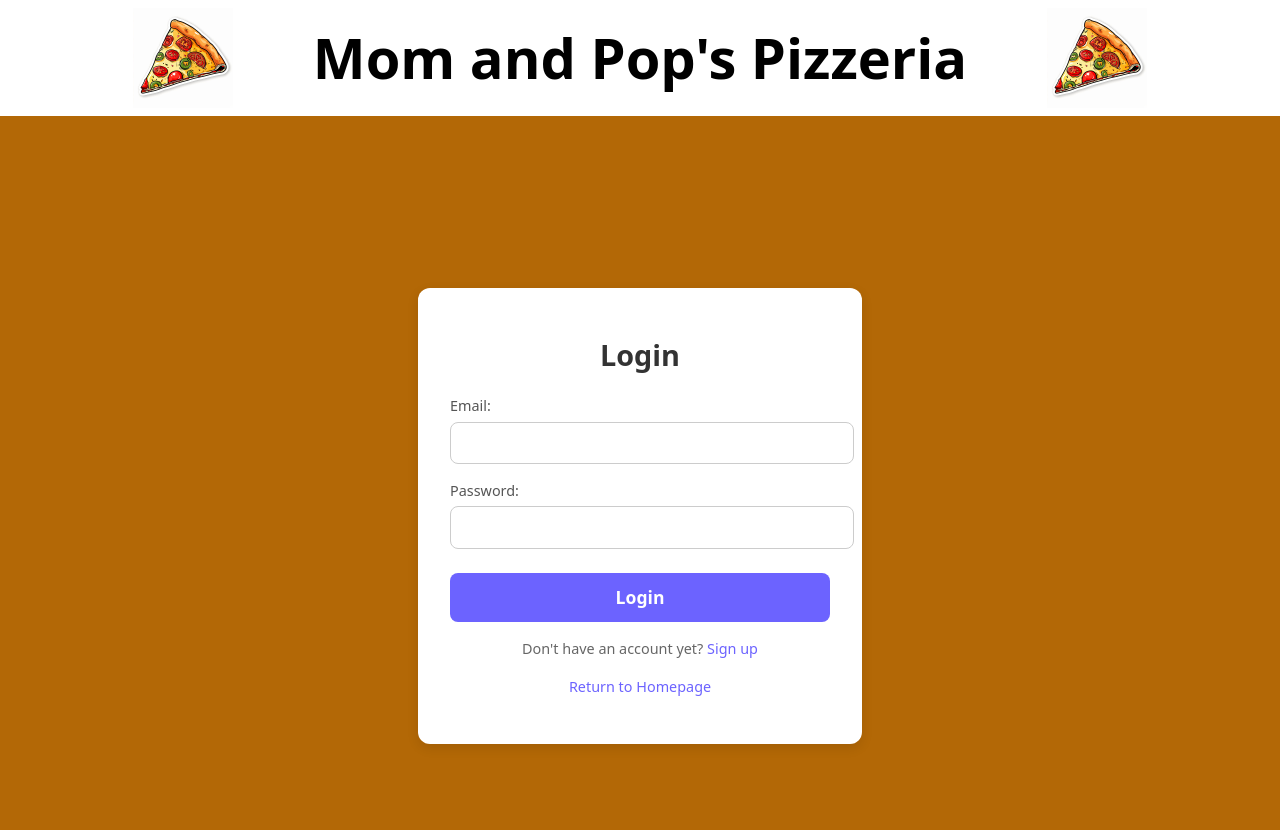
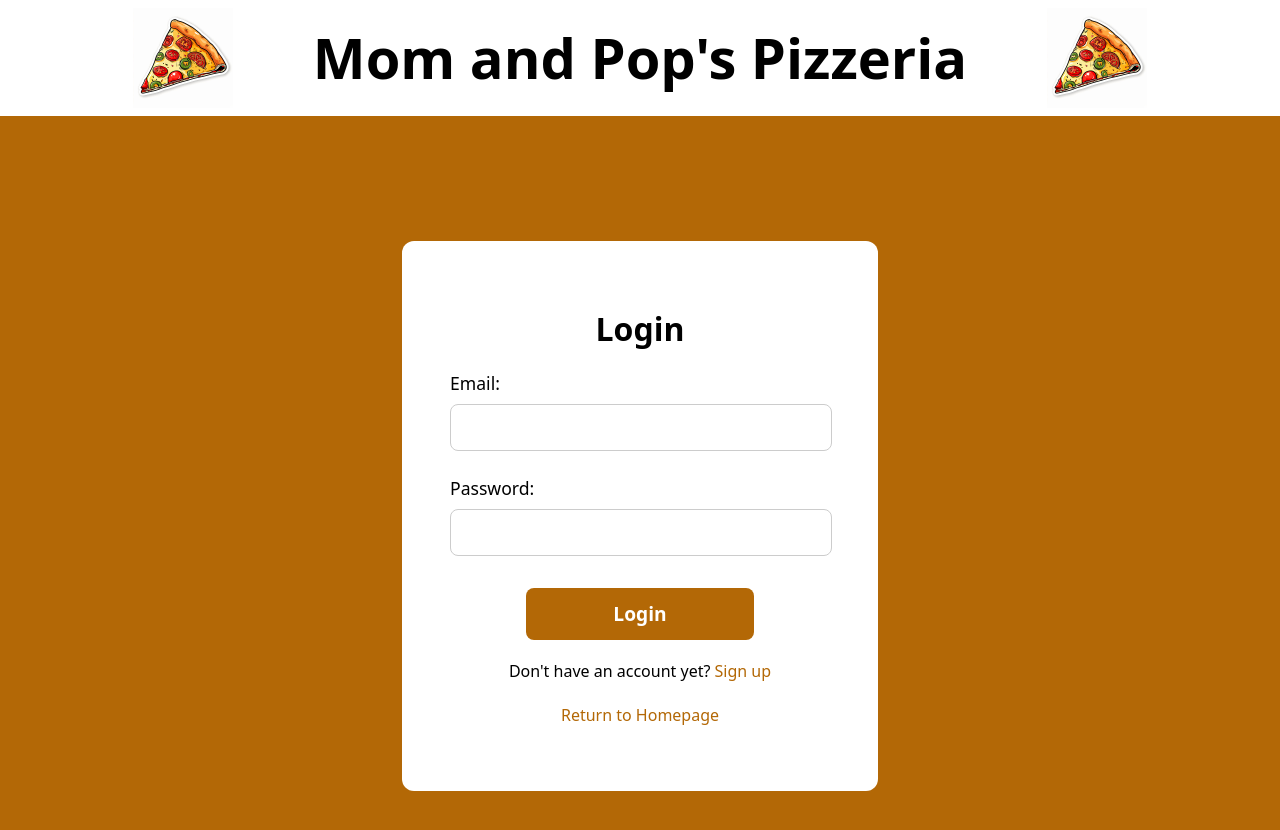
Before and after one commit to FernandoC-01/pizzaPizza, a React (Vite) app in the folder client/: page / in a window 1280 px wide. Shown: the top 830 px of the page. Built offline with nearby package versions, Linux system fonts and the light colour scheme.

Commit message:
Adjust styling for Login and Signup pages

```diff
--- a/client/src/styles/auth.css
+++ b/client/src/styles/auth.css
@@ -8,71 +8,71 @@
 
 .auth-card {
     background: white;
-    padding: 2rem;
+    padding: 3rem; /*adjust card size*/
     width: 380px;
     border-radius: 12px;
-    box-shadow: 0 4px 12px rgba(0,0,0,0.1);
 }
 
 .auth-title {
     text-align: center;
-    font-size: 1.8rem;
+    font-size: 2rem;
     margin-bottom: 1.5rem;
-    color: #333
+    color: black
 }
 
 .auth-form {
     display: flex;
     flex-direction: column;
-    gap: 1rem; /*space between inputs*/
+    gap: 1.5rem; /*space between inputs*/
 }
 
 .form-group label {
     display: block;
-    margin-bottom: 0.3rem;
-    font-size: 0.9rem;
-    color: #555
+    margin-bottom: 0.5rem;
+    font-size: 1.1rem;
+    color: black
 }
 
 .form-group input {
-    width: 100%;
+    width: 94%;
     padding: 0.7rem;
-    border-radius: 8px;
-    border: 1px solid #ccc;
-    font-size: 1rem;
+    border-radius: 8px; /*creates rounded borders*/
+    border: 1px solid #ccc; /*colors borders*/
+    font-size: 1.2rem;
 }
 
 .form-group input:focus {
-    border-color: #6c63ff;
+    border-color: #b36806;
     outline: none;
 }
 
 .auth-btn {
+    margin: auto; /*align button in center*/
     padding: 0.8rem;
-    background: #6c63ff;
+    width: 60%;
+    background: #b36806;
     color: white;
     border: none;
     border-radius: 8px;
-    font-size: 1.1rem;
+    font-size: 1.2rem;
     font-weight: bold;
     cursor: pointer;
     margin-top: 0.5rem;
-    transition: 0.2s ease;
 }
 
 .auth-btn:hover {
-    background: #5a54d1
+    background: #a35c1a
 }
 
 .auth-footer {
     text-align: center;
-    margin-top: 1rem;
-    font-size: 0.9rem;
-    color: #666;
+    margin-top: 1.2rem;
+    font-size: 1rem;
+    color: black;
 }
 
 .auth-footer a {
-    color: #6c63ff;
+    color: #b36806;
     text-decoration: none;
 }
 
@@ -81,22 +81,20 @@
 }
 
 .auth-message {
-    padding: 0.75rem 1rem;
+    padding: .75rem;
     border-radius: 8px;
-    margin-bottom: 1rem;
-    font-size: 0.95rem;
+    margin-bottom: 0.2rem;
+    font-size: 1.1rem;
     text-align: center;
     font-weight: 500;
 }
 
 .auth-message.success {
-    background-color: #d4edda;
+    background-color: #acf1bc;
     color: green;
-    border: 1px solid #c3e6cb;
 }
 
 .auth-message.error {
-    background-color: #f8d7da;
+    background-color: #ffafb6;
     color: red;
-    border: 1px solid #f5c6cb;
 }
```
